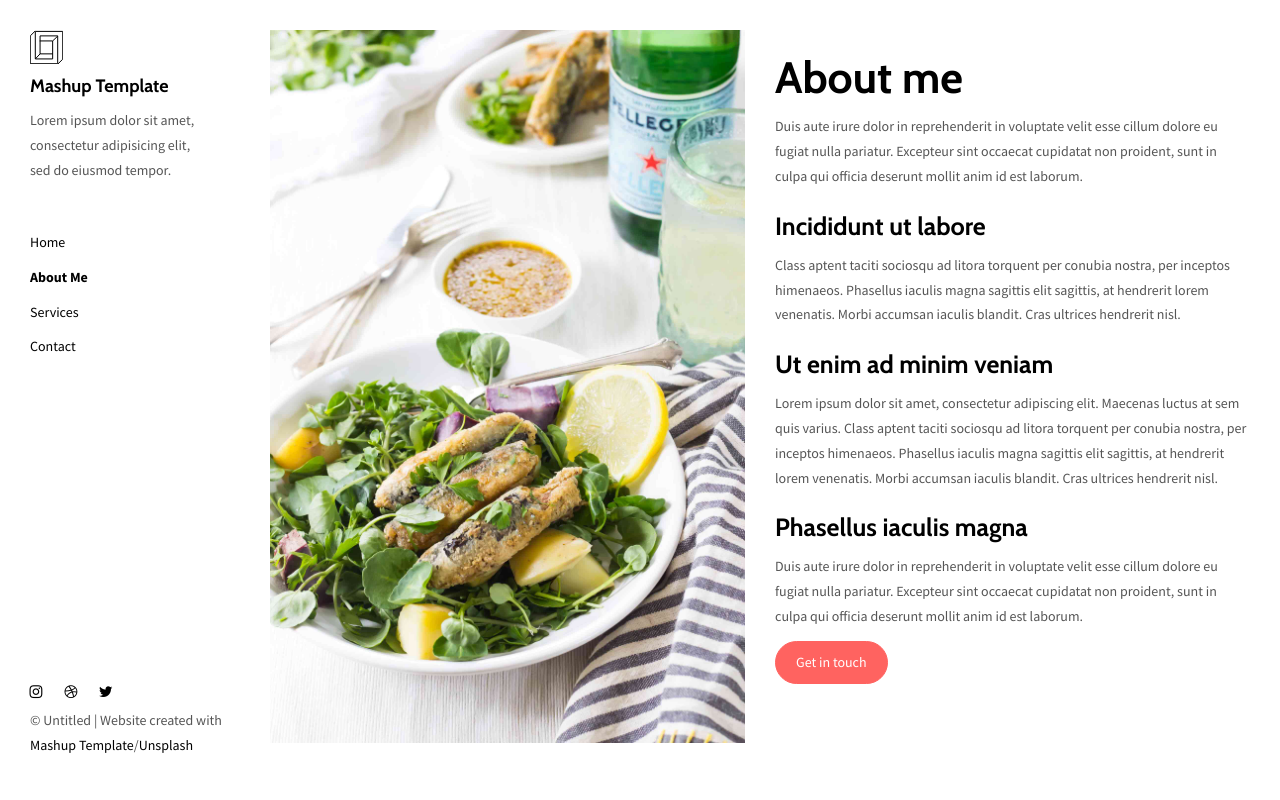
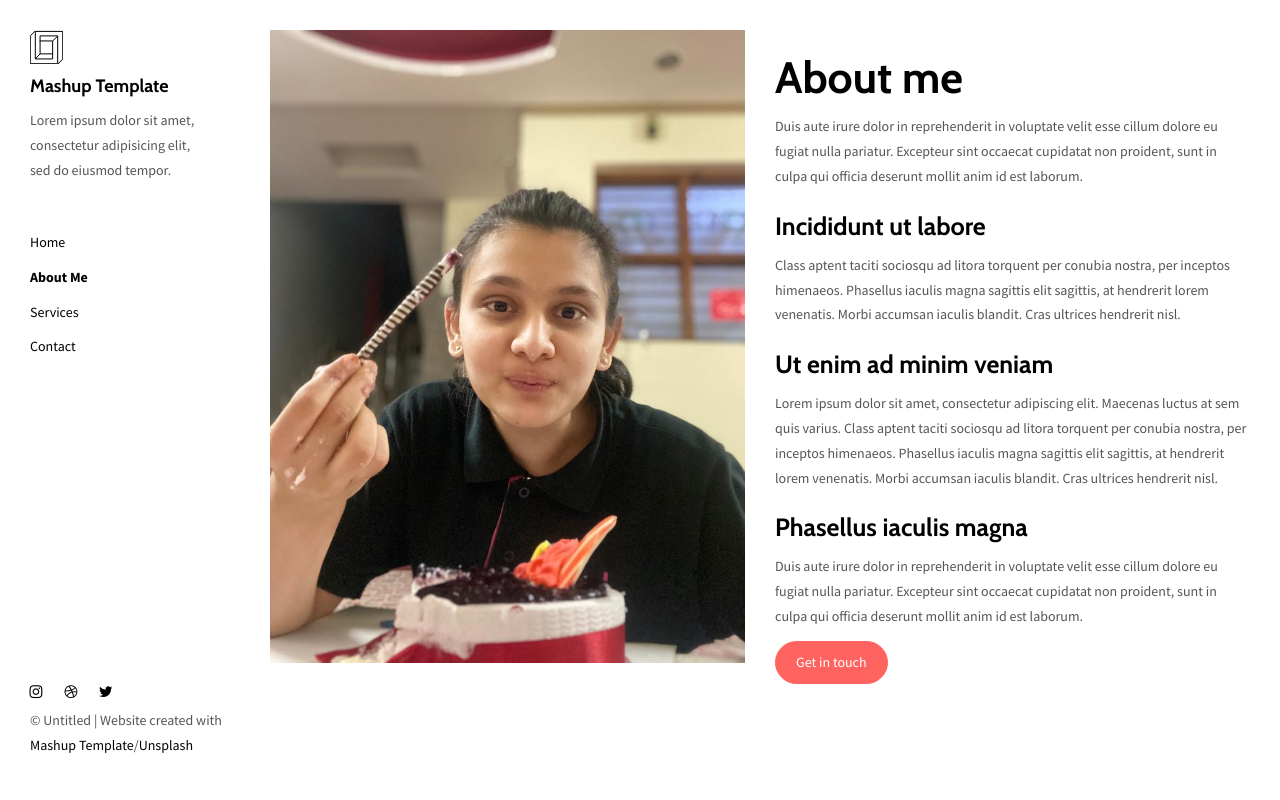
Before and after one commit to FatemaBohra/server_portfolio2, a Flask app: page /about.html in a window 1280 px wide. Run offline with Flask 2, Linux system fonts and the light colour scheme; some libraries are stand-ins or nearby versions.

Commit message:
Update about.html

```diff
--- a/templates/about.html
+++ b/templates/about.html
@@ -78,7 +78,7 @@
 
     <div class="row">
       <div class="col-xs-12 col-md-6">
-        <img class="img-responsive" alt="" src="./static/assets/images/img-10.jpg">
+        <img class="img-responsive" alt="" src="./static/assets/images/savory.jpeg">
       </div>
       <div class="col-xs-12 col-md-6">
         <h1>About me</h1>
```
